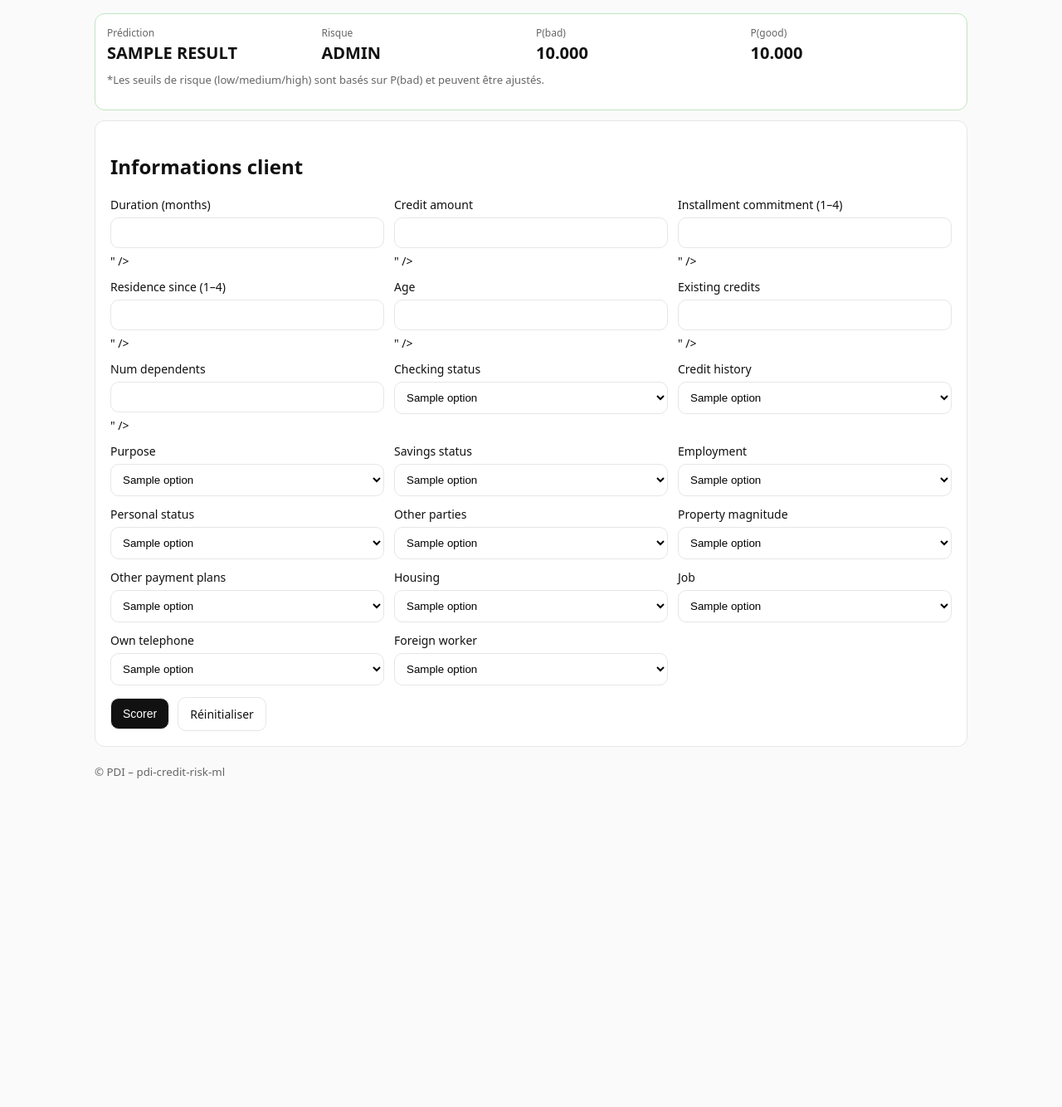
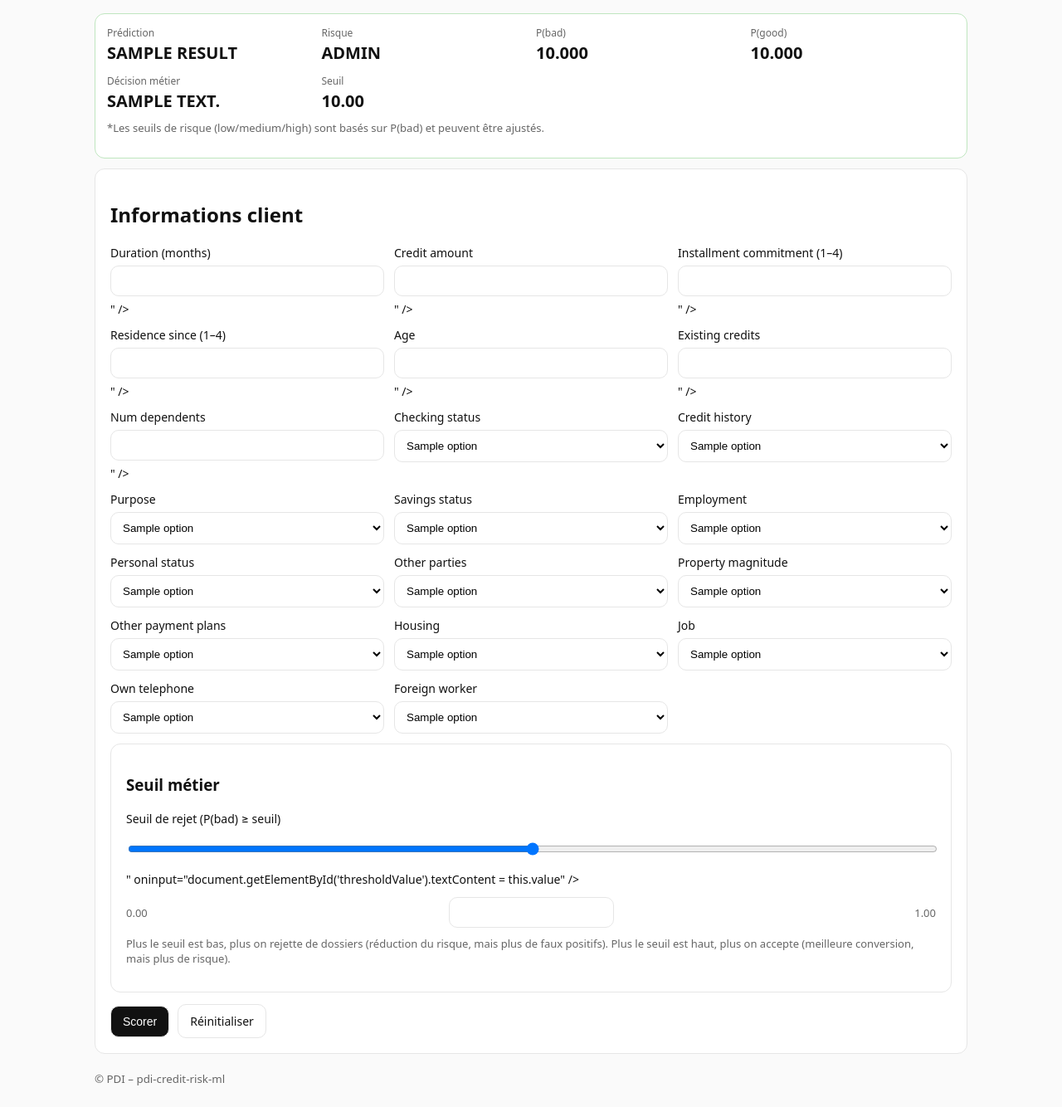
Before and after one commit to fngaha/pdi-credit-risk-ml, a Flask app: template ui/templates/index.html in a window 1280 px wide. Shown: the part 132-1466 px from the top of the page at 83% size. Before the commit the page ends 1070 px from the top, so only its background shows below. Run offline with Flask 3, Linux system fonts and the light colour scheme; the template is opened without the code that fills it: most values are stand-ins (such as "Sample title", 1, 10 or a date in 2020); form fields are guessed from the names that the template uses; parts of the project's set-up code (start-up, migrations or seed data) failed here and were passed over.

Commit message:
feat: add business threshold slider for decisioning in UI

```diff
--- a/src/api/app.py
+++ b/src/api/app.py
@@ -28,6 +28,7 @@
 pipeline = load_model(MODEL_PATH)
 
 DEFAULT_FORM = {
+    "threshold": 0.5,
     "duration": 24,
     "credit_amount": 5000,
     "installment_commitment": 3,
@@ -99,6 +100,9 @@
 @app.post("/ui/predict")
 def ui_predict():
     form_payload = request.form.to_dict()
+    threshold_str = form_payload.get("threshold", "0.5")
+    threshold = float(threshold_str)
+    threshold = max(0.0, min(1.0, threshold))  # clamp sécurité
 
     try:
         for k in [
@@ -139,6 +143,7 @@
         )
 
     result = predict_single(pipeline, req.model_dump())
+    business_decision = "reject" if result.probability_bad >= threshold else "accept"
 
     if result.probability_bad >= 0.7:
         risk_level = "high"
@@ -154,8 +159,10 @@
             "probability_bad": result.probability_bad,
             "probability_good": result.probability_good,
             "risk_level": risk_level,
+            "threshold": threshold,
+            "business_decision": business_decision,
         },
-        form=req.model_dump(),
+        form=req.model_dump() | {"threshold": threshold},
         categorical_options=get_categorical_values(),
     )
 
--- a/ui/static/css/style.css
+++ b/ui/static/css/style.css
@@ -126,3 +126,23 @@
   border-radius: 10px;
   background: #fff;
 }
+
+.subcard {
+  margin: 12px 0;
+}
+
+.slider-row {
+  display: flex;
+  justify-content: space-between;
+  align-items: center;
+  margin-top: 6px;
+  color: var(--muted);
+  font-size: 13px;
+}
+
+.decision.accept { color: #0a7; }
+.decision.reject { color: #c00; }
+
+input[type="range"] {
+  width: 100%;
+}
--- a/ui/templates/index.html
+++ b/ui/templates/index.html
@@ -40,6 +40,16 @@
           <div>
             <div class="kpi-title">P(good)</div>
             <div class="kpi-value">{{ "%.3f"|format(result.probability_good) }}</div>
+          </div>
+          <div>
+            <div class="kpi-title">Décision métier</div>
+            <div class="kpi-value decision {{ result.business_decision }}">
+              {{ result.business_decision | upper }}
+            </div>
+          </div>
+          <div>
+            <div class="kpi-title">Seuil</div>
+            <div class="kpi-value">{{ "%.2f"|format(result.threshold) }}</div>
           </div>
         </div>
         <p class="note">
@@ -246,6 +256,35 @@
           </label>
         </div>
 
+        <div class="card subcard">
+          <h3>Seuil métier</h3>
+
+          <label>
+            Seuil de rejet (P(bad) ≥ seuil)
+            <input
+              type="range"
+              name="threshold"
+              min="0"
+              max="1"
+              step="0.01"
+              value="{{ form.threshold if form and form.threshold is not none else 0.5 }}"
+              oninput="document.getElementById('thresholdValue').textContent = this.value"
+            />
+            <div class="slider-row">
+              <span>0.00</span>
+              <strong id="thresholdValue">
+                {{ form.threshold if form and form.threshold is not none else 0.5 }}
+              </strong>
+              <span>1.00</span>
+            </div>
+          </label>
+
+          <p class="hint">
+            Plus le seuil est bas, plus on rejette de dossiers (réduction du risque, mais plus de faux positifs).
+            Plus le seuil est haut, plus on accepte (meilleure conversion, mais plus de risque).
+          </p>
+        </div>
+
         <div class="actions">
           <button type="submit">Scorer</button>
           <a class="btn-secondary" href="/">Réinitialiser</a>
```
